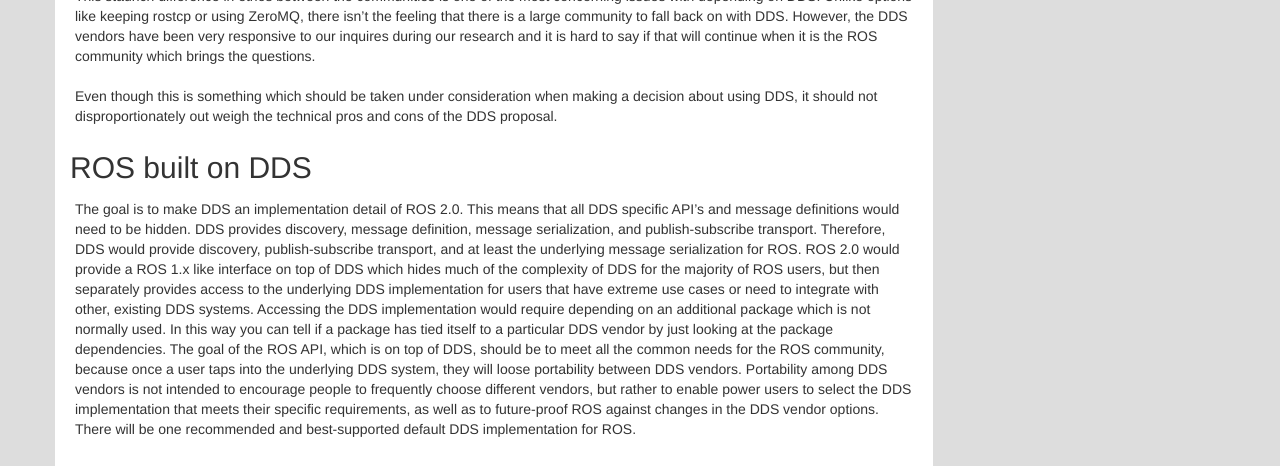
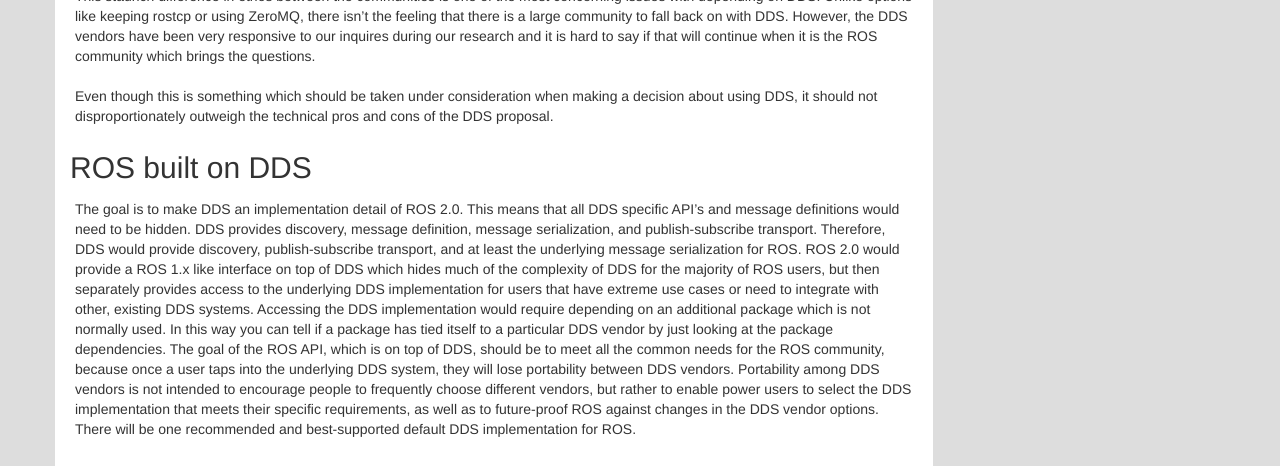
Before and after one commit to ros2/design, a Jekyll site: the page built from articles/020_ros_with_dds.md, in a window 1280 px wide and 900 px high, scrolled down 3738 px. Shown: the part 172-638 px from the top of the window. Built offline with Jekyll 4.4.1, drawn with Linux system fonts in a browser that asks for light colours; nearby versions of some CDN libraries; some of the changed text lies outside the part shown.

Commit message:
minor typo fixes in ros_with_dds

```diff
--- a/articles/020_ros_with_dds.md
+++ b/articles/020_ros_with_dds.md
@@ -168,7 +168,7 @@ This staunch difference in ethos between the communities is one of the most conc
 Unlike options like keeping rostcp or using ZeroMQ, there isn't the feeling that there is a large community to fall back on with DDS.
 However, the DDS vendors have been very responsive to our inquires during our research and it is hard to say if that will continue when it is the ROS community which brings the questions.
 
-Even though this is something which should be taken under consideration when making a decision about using DDS, it should not disproportionately out weigh the technical pros and cons of the DDS proposal.
+Even though this is something which should be taken under consideration when making a decision about using DDS, it should not disproportionately outweigh the technical pros and cons of the DDS proposal.
 
 
 ## ROS built on DDS
@@ -180,7 +180,7 @@ Therefore, DDS would provide discovery, publish-subscribe transport, and at leas
 ROS 2.0 would provide a ROS 1.x like interface on top of DDS which hides much of the complexity of DDS for the majority of ROS users, but then separately provides access to the underlying DDS implementation for users that have extreme use cases or need to integrate with other, existing DDS systems.
 Accessing the DDS implementation would require depending on an additional package which is not normally used.
 In this way you can tell if a package has tied itself to a particular DDS vendor by just looking at the package dependencies.
-The goal of the ROS API, which is on top of DDS, should be to meet all the common needs for the ROS community, because once a user taps into the underlying DDS system, they will loose portability between DDS vendors.
+The goal of the ROS API, which is on top of DDS, should be to meet all the common needs for the ROS community, because once a user taps into the underlying DDS system, they will lose portability between DDS vendors.
 Portability among DDS vendors is not intended to encourage people to frequently choose different vendors, but rather to enable power users to select the DDS implementation that meets their specific requirements, as well as to future-proof ROS against changes in the DDS vendor options.
 There will be one recommended and best-supported default DDS implementation for ROS.
 
@@ -264,7 +264,7 @@ Either way actions will be a first class citizen in the ROS 2.0 API and it may b
 
 ### Language Support
 
-DDS vendors typically provide at least C, C++, and Java implementations since API's for those Languages are explicitly defined by the DDS specification.
+DDS vendors typically provide at least C, C++, and Java implementations since API's for those languages are explicitly defined by the DDS specification.
 There are not any well established versions of DDS for Python that research has uncovered.
 Therefore, one goal of the ROS 2.0 system will be to provide a first-class, feature complete C API.
 This will allow bindings for other languages to be made more easily and to enable more consistent behavior between client libraries, since they will use the same implementation.
```
